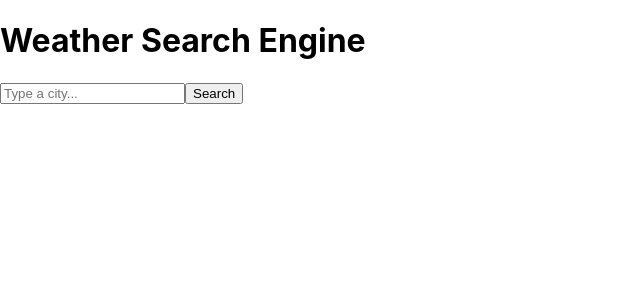
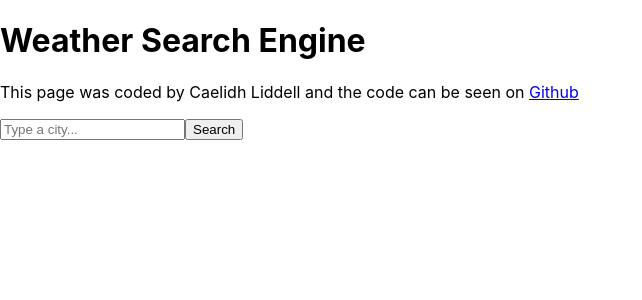
Before and after one commit to caelidh/react-weather-app, a React (Create React App) app: page / in a window 1280 px wide. Shown: the top 300 px of the page, without its empty margins (0-642 px from the left). Built offline with nearby package versions, Linux system fonts and the light colour scheme.

Commit message:
moved paragraph section

```diff
--- a/src/App.js
+++ b/src/App.js
@@ -5,10 +5,10 @@ export default function App() {
   return (
     <div className="App">
       <h1>Weather Search Engine</h1>
+      <p>This page was coded by Caelidh Liddell and the code can be seen on <a href="https://github.com/caelidh/react-weather-app">Github</a></p>
+
       <Weather />
 
     </div>
   );
 }
-
-<p>This page was coded by Caelidh Liddell and the code can be seen on <a href="https://github.com/caelidh/react-weather-app">Github</a></p>
```
